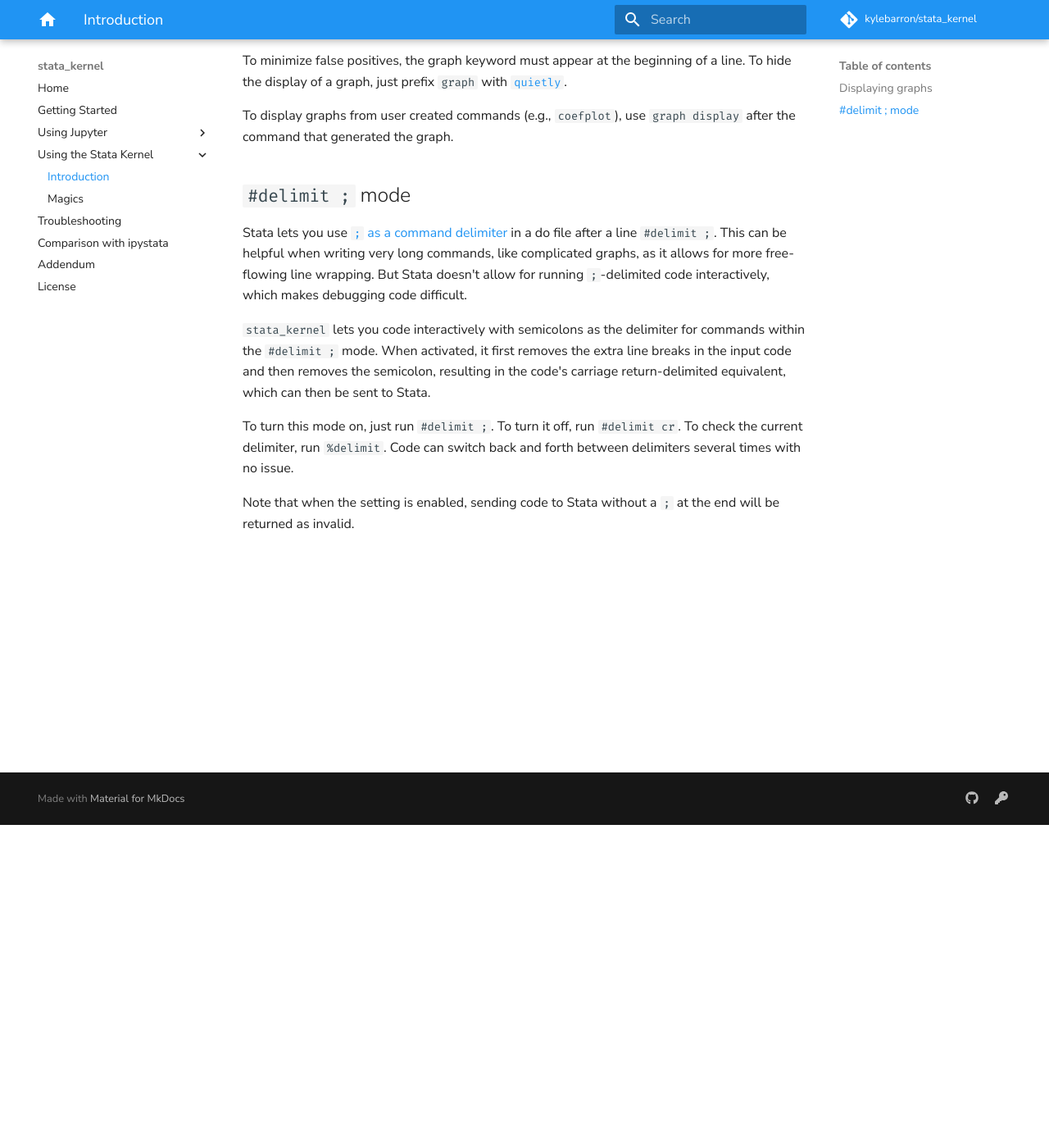
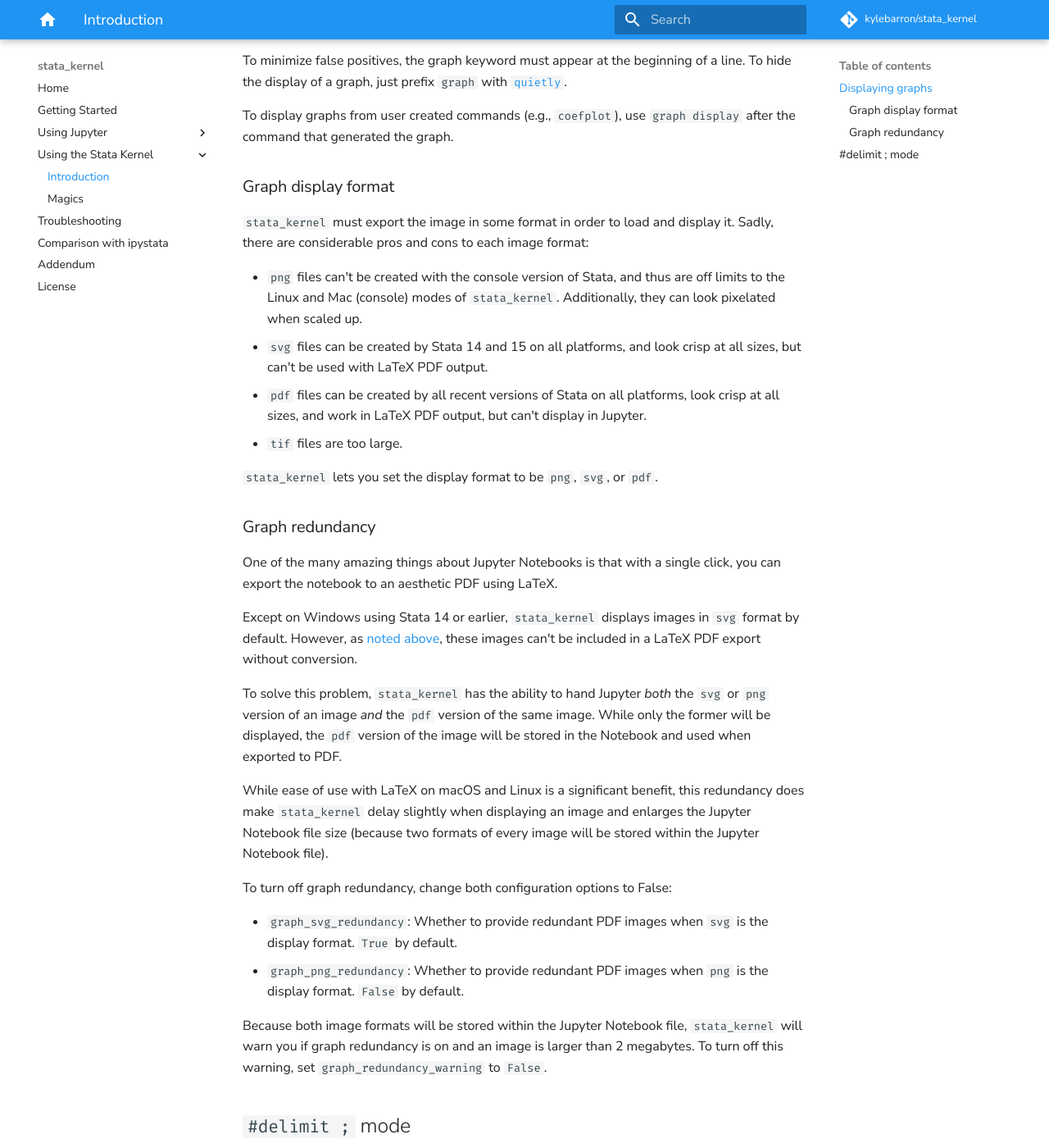
Before and after one commit to kylebarron/stata_kernel, an MkDocs documentation site: the page built from docs/src/using_stata_kernel/intro.md, in a window 1280 px wide and 1400 px high, scrolled down 394 px. Shown: the whole window at 82% size. Built offline with MkDocs 1.6.1 and Material for MkDocs 9.7.7, drawn with Linux system fonts in a browser that asks for light colours; comment, search, counter and statistics services are not loaded.

Commit message:
Update docs to explain graph redundancy

```diff
--- a/docs/src/using_stata_kernel/intro.md
+++ b/docs/src/using_stata_kernel/intro.md
@@ -11,6 +11,34 @@ After [installing](../getting_started.md) and optionally [configuring](../gettin
 To minimize false positives, the graph keyword must appear at the beginning of a line. To hide the display of a graph, just prefix `graph` with [`quietly`](https://www.stata.com/help.cgi?quietly).
 
 To display graphs from user created commands (e.g., `coefplot`), use `graph display` after the command that generated the graph.
+
+### Graph display format
+
+`stata_kernel` must export the image in some format in order to load and display it. Sadly, there are considerable pros and cons to each image format:
+
+- `png` files can't be created with the console version of Stata, and thus are off limits to the Linux and Mac (console) modes of `stata_kernel`. Additionally, they can look pixelated when scaled up.
+- `svg` files can be created by Stata 14 and 15 on all platforms, and look crisp at all sizes, but can't be used with LaTeX PDF output.
+- `pdf` files can be created by all recent versions of Stata on all platforms, look crisp at all sizes, and work in LaTeX PDF output, but can't display in Jupyter.
+- `tif` files are too large.
+
+`stata_kernel` lets you set the display format to be `png`, `svg`, or `pdf`.
+
+### Graph redundancy
+
+One of the many amazing things about Jupyter Notebooks is that with a single click, you can export the notebook to an aesthetic PDF using LaTeX.
+
+Except on Windows using Stata 14 or earlier, `stata_kernel` displays images in `svg` format by default. However, as [noted above](#graph-display-format), these images can't be included in a LaTeX PDF export without conversion.
+
+To solve this problem, `stata_kernel` has the ability to hand Jupyter _both_ the `svg` or `png` version of an image _and_ the `pdf` version of the same image. While only the former will be displayed, the `pdf` version of the image will be stored in the Notebook and used when exported to PDF.
+
+While ease of use with LaTeX on macOS and Linux is a significant benefit, this redundancy does make `stata_kernel` delay slightly when displaying an image and enlarges the Jupyter Notebook file size (because two formats of every image will be stored within the Jupyter Notebook file).
+
+To turn off graph redundancy, change both configuration options to False:
+
+- `graph_svg_redundancy`: Whether to provide redundant PDF images when `svg` is the display format. `True` by default.
+- `graph_png_redundancy`: Whether to provide redundant PDF images when `png` is the display format. `False` by default.
+
+Because both image formats will be stored within the Jupyter Notebook file, `stata_kernel` will warn you if graph redundancy is on and an image is larger than 2 megabytes. To turn off this warning, set `graph_redundancy_warning` to `False`.
 
 ## `#delimit ;` mode
 
```
Also changed, not shown: 1 other file.
